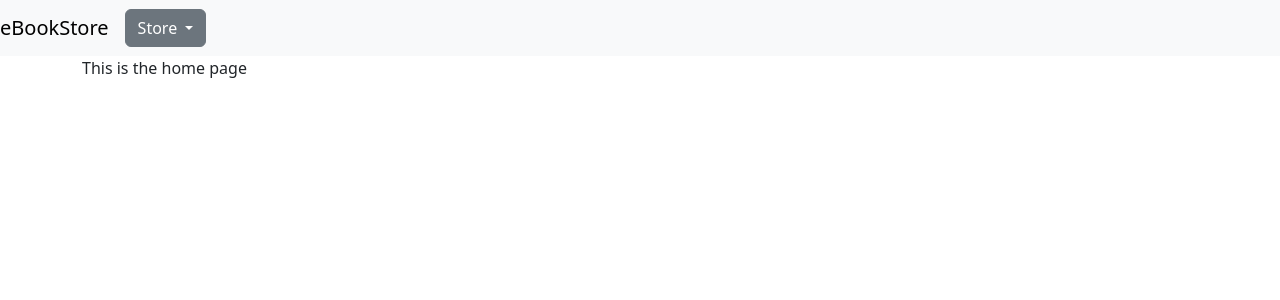
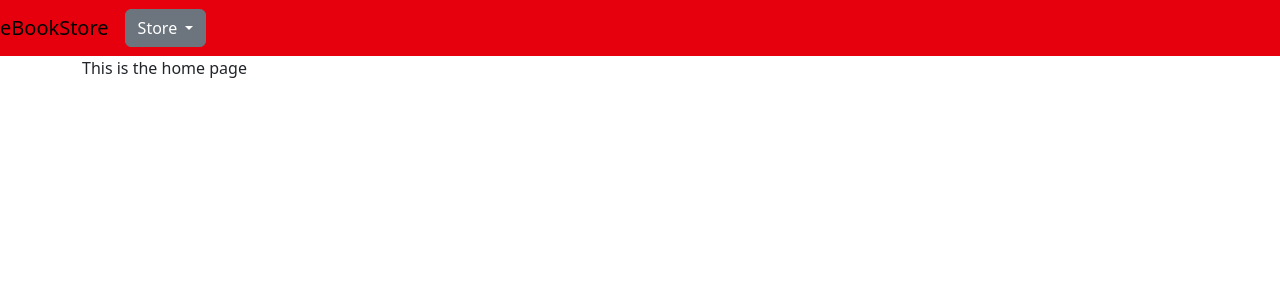
Before and after one commit to kendall3000/eBookfair, a Django app: page / in a window 1280 px wide. Shown: the top 300 px of the page. Run offline with Django 4.2, Linux system fonts and the light colour scheme; some libraries are stand-ins or nearby versions.

Commit message:
Added static CSS file and changed navbar styling

```diff
--- /dev/null
+++ b/BookFair/static/BookFair/base.css
@@ -0,0 +1,6 @@
+:root {
+    .bg-primary {
+        background-color: #e6000d!important;
+    }
+
+}
--- a/BookFair/templates/base.html
+++ b/BookFair/templates/base.html
@@ -1,6 +1,10 @@
 <!DOCTYPE html>
 <html lang="en">
     <head>
+                <!-- Custom styles (see css folder) -->
+                {% load static %}
+                <link rel="stylesheet" type="text/css" href="{% static 'BookFair/base.css' %}">
+
         <meta charset="UTF-8" />
         <meta
             name="viewport"
@@ -13,7 +17,7 @@
         {% bootstrap_css %}
     </head>
     <body>
-        <nav class="navbar navbar-expand-lg navbar-light bg-light">
+        <nav class="navbar navbar-expand-lg bg-primary">
             <a class="navbar-brand" href="#">eBookStore</a>
             <button
                 class="navbar-toggler"
```
Also changed, not shown: eBook/settings.py (+10 -0 lines).
